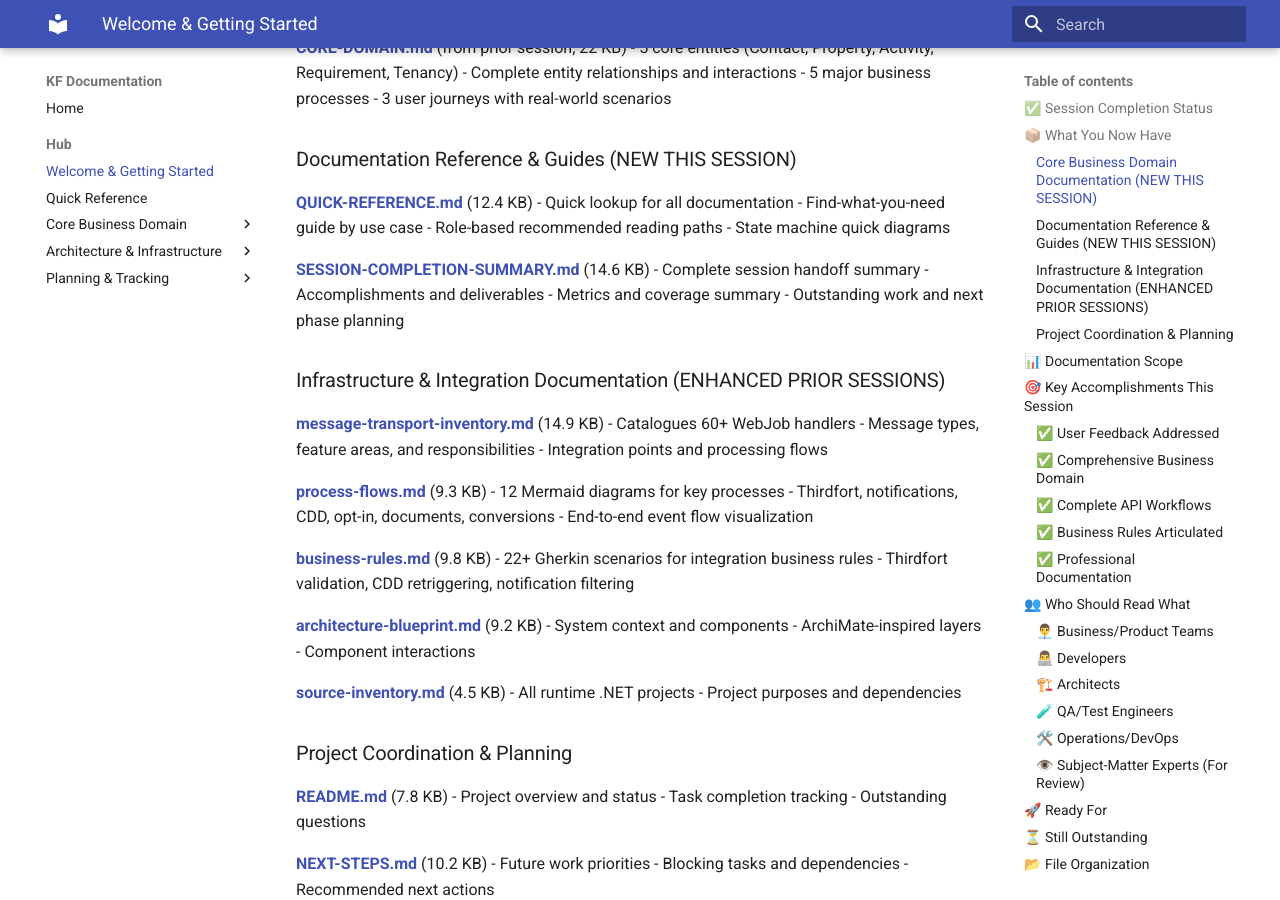
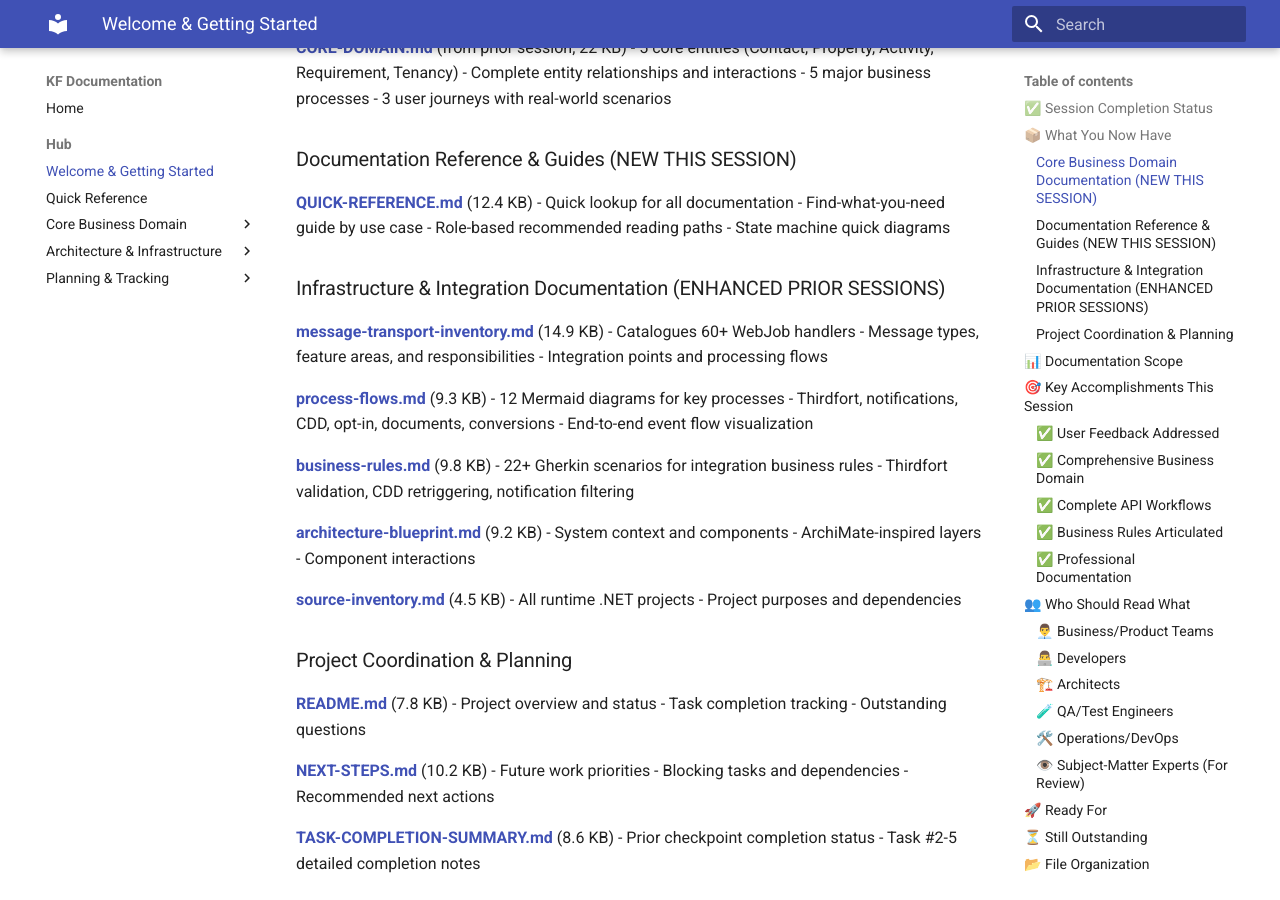
Before and after one commit to newportg/KF-Documentation, an MkDocs documentation site: the page built from Vault/projects/Hub/00-WELCOME.md, in a window 1280 px wide and 900 px high, scrolled down 714 px. Built offline with MkDocs 1.6.1 and Material for MkDocs 9.7.7, drawn with Linux system fonts in a browser that asks for light colours.

Commit message:
fix: Remove SESSION-COMPLETION-SUMMARY.md reference from 00-WELCOME.md and update mkdocs.yml to exclude checkpoint summaries

```diff
--- a/Vault/projects/Hub/00-WELCOME.md
+++ b/Vault/projects/Hub/00-WELCOME.md
@@ -38,12 +38,6 @@
 - Find-what-you-need guide by use case
 - Role-based recommended reading paths
 - State machine quick diagrams
-
-**[SESSION-COMPLETION-SUMMARY.md](./Planning & Tracking/SESSION-COMPLETION-SUMMARY.md)** (14.6 KB)
-- Complete session handoff summary
-- Accomplishments and deliverables
-- Metrics and coverage summary
-- Outstanding work and next phase planning
 
 
 ### Infrastructure & Integration Documentation (ENHANCED PRIOR SESSIONS)
--- a/mkdocs.yml
+++ b/mkdocs.yml
@@ -48,7 +48,5 @@ nav:
           - Business rules: projects/Hub/Architecture & Infrastructure/business-rules.md
       - Planning & Tracking:
           - Project Overview: projects/Hub/Planning & Tracking/README.md
-          - Checkpoint 4 Summary: projects/Hub/Planning & Tracking/CHECKPOINT-4-SUMMARY.md
-          - Session Completion: projects/Hub/Planning & Tracking/SESSION-COMPLETION-SUMMARY.md
           - Next Steps: projects/Hub/Planning & Tracking/NEXT-STEPS.md
           - Task Completion: projects/Hub/Planning & Tracking/TASK-COMPLETION-SUMMARY.md
```
